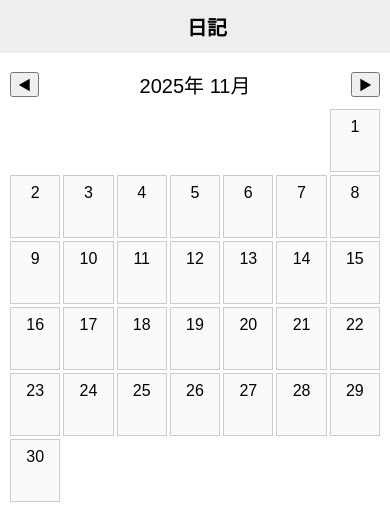
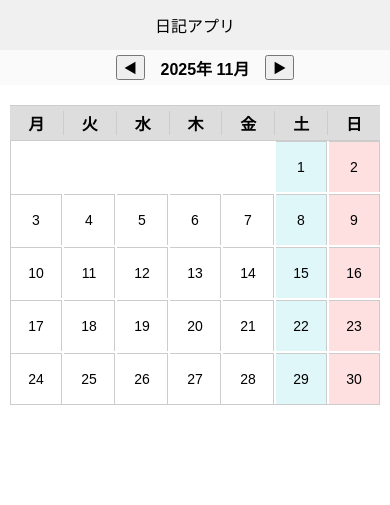
Before and after one commit to marumaryo/diary-app, a website: page index.html in a window 390 px wide. Drawn offline with Linux system fonts and the light colour scheme.

Commit message:
dralt6_20251127
基本の要件（カレンダーとかレイアウト）を完成させた

```diff
--- /dev/null
+++ b/header.html
@@ -0,0 +1,3 @@
+<div class="header">
+    日記アプリ
+</div>
--- a/index.html
+++ b/index.html
@@ -1,29 +1,37 @@
 <!-- トップ画面：カレンダー -->
 <!DOCTYPE html>
 <html lang="ja">
+
 <head>
     <meta charset="UTF-8">
     <title>日記カレンダー</title>
     <link rel="stylesheet" href="style.css">
 </head>
+
 <body>
 
-    <!-- ヘッダー（共通） -->
-    <div class="header">
-        日記
+    <!-- ヘッダー（共通）読み込み位置 -->
+    <div id="headerContainer"></div>
+
+    <!-- 共通日付バー -->
+    <div class="date-bar">
+        <button onclick="prevMonth()">◀</button>
+        <div class="center" id="monthTitle">2025年11月</div>
+        <button onclick="nextMonth()">▶</button>
     </div>
 
+
     <div class="calendar-container">
-        <!-- カレンダー領域 -->
-        <div class="calendar-header">
-            <button onclick="prevMonth()">◀</button>
-            <div id="monthTitle"></div>
-            <button onclick="nextMonth()">▶</button>
-        </div>
+        <!-- 曜日行 -->
+        <div class="calendar-weekdays" id="calendarWeekdays"></div>
 
+        <!-- 日付グリッド -->
         <div class="calendar-grid" id="calendarGrid"></div>
     </div>
 
+
+
     <script src="main.js"></script>
 </body>
+
 </html>
--- a/main.js
+++ b/main.js
@@ -3,8 +3,8 @@
    ・カレンダー生成
    ・LocalStorage保存
    ・詳細画面遷移
+   ・共通ヘッダー読み込み
    ============================================================ */
-
 
 /* ============================================================
    1) LocalStorage の読み書き
@@ -17,48 +17,84 @@ function saveDiary(data) {
     localStorage.setItem("diary", JSON.stringify(data));
 }
 
+/* ============================================================
+   共通ヘッダー読み込み
+   ============================================================ */
+document.addEventListener("DOMContentLoaded", () => {
+    const headerContainer = document.getElementById("headerContainer");
+    if (headerContainer) {
+        fetch("header.html")
+            .then(res => res.text())
+            .then(html => { headerContainer.innerHTML = html; });
+    }
+});
 
 /* ============================================================
    2) index.html（カレンダー画面） ---------------------------------
    ============================================================ */
 let current = new Date();
 
+// 曜日配列（月曜始まり）
+const weekdays = [
+    { label: "月", type: "weekday" },
+    { label: "火", type: "weekday" },
+    { label: "水", type: "weekday" },
+    { label: "木", type: "weekday" },
+    { label: "金", type: "weekday" },
+    { label: "土", type: "saturday" },
+    { label: "日", type: "sunday" }
+];
+
+// 曜日行描画
+function renderWeekdays() {
+    const container = document.getElementById("calendarWeekdays");
+    if (!container) return;
+    container.innerHTML = "";
+    weekdays.forEach(wd => {
+        const div = document.createElement("div");
+        div.innerText = wd.label;
+        div.className = wd.type;
+        container.appendChild(div);
+    });
+}
+
 function renderCalendar() {
-    if (!document.getElementById("calendarGrid")) return;
+    const grid = document.getElementById("calendarGrid");
+    if (!grid) return;
 
     const year = current.getFullYear();
     const month = current.getMonth();
+    const diary = loadDiary();
 
     document.getElementById("monthTitle").innerText = `${year}年 ${month + 1}月`;
 
-    const firstDay = new Date(year, month, 1).getDay();
+    // 月曜始まりに変換
+    const firstDay = (new Date(year, month, 1).getDay() + 6) % 7;
     const lastDate = new Date(year, month + 1, 0).getDate();
 
-    const diary = loadDiary();
-    const grid = document.getElementById("calendarGrid");
     grid.innerHTML = "";
 
-    // 空白（1日の曜日まで）
+    // 空白セル
     for (let i = 0; i < firstDay; i++) {
-        let cell = document.createElement("div");
-        grid.appendChild(cell);
+        grid.appendChild(document.createElement("div"));
     }
 
     // 日付セル
     for (let d = 1; d <= lastDate; d++) {
-        let cell = document.createElement("div");
+        const cell = document.createElement("div");
         cell.className = "day-cell";
 
-        const dateKey = `${year}-${String(month + 1).padStart(2, "0")}-${String(d).padStart(2, "0")}`;
-
+        const dateKey = `${year}-${String(month + 1).padStart(2,"0")}-${String(d).padStart(2,"0")}`;
         cell.innerText = d;
 
-        // 記録がある日には ✔ を表示
-        if (diary[dateKey]) {
-            cell.classList.add("day-has-entry");
-        }
+        // 日記がある場合にチェック
+        if (diary[dateKey]) cell.classList.add("day-has-entry");
 
-        // 詳細画面に遷移
+        // 曜日取得（月曜始まり）
+        const dayOfWeek = (new Date(year, month, d).getDay() + 6) % 7;
+        if (weekdays[dayOfWeek].type === "saturday") cell.classList.add("day-saturday");
+        if (weekdays[dayOfWeek].type === "sunday") cell.classList.add("day-sunday");
+
         cell.onclick = () => {
             location.href = `detail.html?date=${dateKey}`;
         };
@@ -67,6 +103,7 @@ function renderCalendar() {
     }
 }
 
+// 前月・翌月
 function prevMonth() {
     current.setMonth(current.getMonth() - 1);
     renderCalendar();
@@ -77,37 +114,55 @@ function nextMonth() {
     renderCalendar();
 }
 
+// 初期描画
+renderWeekdays();
 renderCalendar();
-
-
-
 /* ============================================================
    3) detail.html（詳細画面） ----------------------------------------
    ============================================================ */
 if (location.pathname.includes("detail.html")) {
     const params = new URLSearchParams(location.search);
-    const dateKey = params.get("date");
-    const header = document.getElementById("detailHeader");
+    let dateKey = params.get("date");
+    let dateObj = new Date(dateKey);
+    const weekdays = ["日","月","火","水","木","金","土"];
 
-    // 日付表示（YYYY年MM月DD日（曜））
-    const dateObj = new Date(dateKey);
-    const youbi = ["日","月","火","水","木","金","土"][dateObj.getDay()];
-    header.innerText = `${dateObj.getFullYear()}年${dateObj.getMonth() + 1}月${dateObj.getDate()}日（${youbi}）`;
+    const dateCenterEl = document.getElementById("dateCenter");
+    const memoEl = document.getElementById("memoText");
 
-    // メモ読み込み
-    const diary = loadDiary();
-    document.getElementById("memoText").value = diary[dateKey] || "";
+    // 日付表示・メモ更新関数
+    function updateDetail() {
+        dateCenterEl.textContent = `${dateObj.getFullYear()}年${dateObj.getMonth()+1}月${dateObj.getDate()}日（${weekdays[dateObj.getDay()]}）`;
+        const diary = loadDiary();
+        memoEl.value = diary[dateKey] || "";
+    }
+
+    // 初期表示
+    updateDetail();
 
     // 保存処理
     window.saveMemo = () => {
         const diary = loadDiary();
-        diary[dateKey] = document.getElementById("memoText").value;
+        diary[dateKey] = memoEl.value;
         saveDiary(diary);
         alert("保存しました");
     };
 
-    // 戻る
+    // 戻るボタン
     window.goBack = () => {
         location.href = "index.html";
     };
+
+    // 前日移動
+    window.prevDay = () => {
+        dateObj.setDate(dateObj.getDate() - 1);
+        dateKey = dateObj.toISOString().split("T")[0];
+        updateDetail();
+    };
+
+    // 翌日移動
+    window.nextDay = () => {
+        dateObj.setDate(dateObj.getDate() + 1);
+        dateKey = dateObj.toISOString().split("T")[0];
+        updateDetail();
+    };
 }
--- a/style.css
+++ b/style.css
@@ -14,15 +14,47 @@ body {
    ヘッダー（上部固定）
    ----------------------------------------------- */
 .header {
-    background: #eee;
-    padding: 12px;
-    text-align: center;
-    font-size: 20px;
-    font-weight: bold;
     position: fixed;
     top: 0;
+    left: 0;
     width: 100%;
-    z-index: 100;
+    height: 50px;
+    background-color: #f0f0f0;
+    display: flex;
+    align-items: center;
+    justify-content: center;
+    font-family: "メイリオ", "Meiryo UI", sans-serif;
+    z-index: 1000;
+}
+
+/* -----------------------------------------------
+   共通日付バー（カレンダー・詳細画面共通）
+   ----------------------------------------------- */
+.date-bar {
+    position: sticky;
+    top: 50px;           /* ヘッダー下に固定 */
+    background-color: #fafafa;
+    display: flex;
+    justify-content: center; /* 中央寄せの基本 */
+    align-items: center;
+    gap: 10px;
+    padding: 5px 10px;
+    z-index: 999;
+    width: 100%;
+}
+
+/* 中央の年月/年月日曜日 */
+.date-bar .center {
+    text-align: center;
+    font-weight: bold;
+    min-width: 150px;
+}
+
+/* 日付バーのボタン */
+.date-bar button#nextMonth,
+.date-bar button#nextDay {
+    position: absolute;
+    right: 10px;
 }
 
 /* -----------------------------------------------
@@ -35,8 +67,9 @@ body {
     display: flex;
 }
 
+/* ボタンは横並びで均等幅 */
 .footer-btns button {
-    flex: 1;
+    flex: 1;           /* 均等幅 */
     padding: 15px;
     border: none;
     font-size: 18px;
@@ -58,48 +91,75 @@ body {
    カレンダー
    ----------------------------------------------- */
 .calendar-container {
-    margin-top: 60px; /* ヘッダー分の余白 */
+    margin-top: 60px;
     padding: 10px;
 }
 
-.calendar-header {
-    display: flex;
-    justify-content: space-between;
-    align-items: center;
-    font-size: 20px;
-    margin-bottom: 10px;
+.calendar-weekdays {
+    display: grid;
+    grid-template-columns: repeat(7, 1fr);
+    background-color: #ddd;
+    text-align: center;
+    font-weight: bold;
+    padding: 5px 0;
+    border-top: 1px solid #ccc;
+    border-bottom: 1px solid #ccc;
+}
+
+.calendar-weekdays div {
+    border-left: 1px solid #ccc;
+}
+
+.calendar-weekdays div:first-child {
+    border-left: none;
 }
 
 .calendar-grid {
     display: grid;
     grid-template-columns: repeat(7, 1fr);
-    gap: 3px;
+    border-left: 1px solid #ccc;
+    border-bottom: 1px solid #ccc;
 }
 
 .day-cell {
-    border: 1px solid #ccc;
-    text-align: center;
-    padding: 8px 0;
-    min-height: 45px;
-    background: #fafafa;
+    border-right: 1px solid #ccc;
+    border-top: 1px solid #ccc;
+    min-height: 50px;
+    display: flex;
+    align-items: center;
+    justify-content: center;
     position: relative;
+    background: #fff;
 }
 
-/* 記録がある日の ✔ 表示 */
 .day-has-entry::after {
     content: "✔";
     position: absolute;
-    bottom: 4px;
-    right: 6px;
-    font-size: 14px;
+    bottom: 2px;
+    right: 2px;
+    font-size: 12px;
     color: green;
 }
 
-/* 日付クリック可能 */
+.day-sunday {
+    background-color: #ffe0e0;
+}
+
+.day-saturday {
+    background-color: #e0f7fa;
+}
+
+.day-holiday {
+    background-color: #fff3e0; /* 拡張用祝日クラス */
+}
+
 .day-cell:hover {
-    background: #e8f4ff;
+    background-color: #e8f4ff;
     cursor: pointer;
 }
+
+
+
 
 /* -----------------------------------------------
    詳細画面：本文エリア
@@ -121,3 +181,27 @@ textarea {
     box-sizing: border-box;
     overflow-y: scroll;
 }
+
+/* -----------------------------------------------
+   レスポンシブ対応
+   ----------------------------------------------- */
+@media screen and (max-width: 600px) {
+    .calendar-grid {
+        gap: 2px;
+    }
+
+    .day-cell {
+        min-height: 40px;
+        font-size: 14px;
+        padding: 5px 0;
+    }
+
+    .date-bar .center {
+        min-width: 100px;
+    }
+
+    textarea {
+        font-size: 14px;
+        padding: 8px;
+    }
+}
```
Also changed, not shown: detail.html (+11 -3 lines), diary.js (+18 -0 lines).
